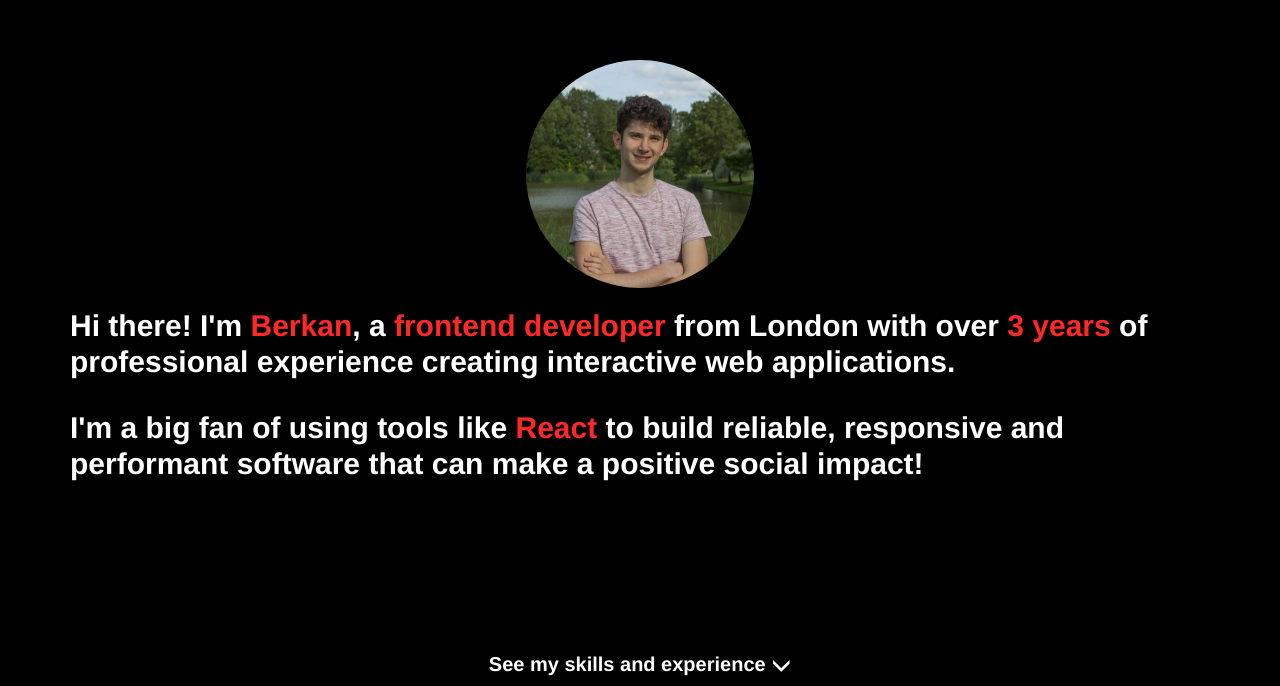
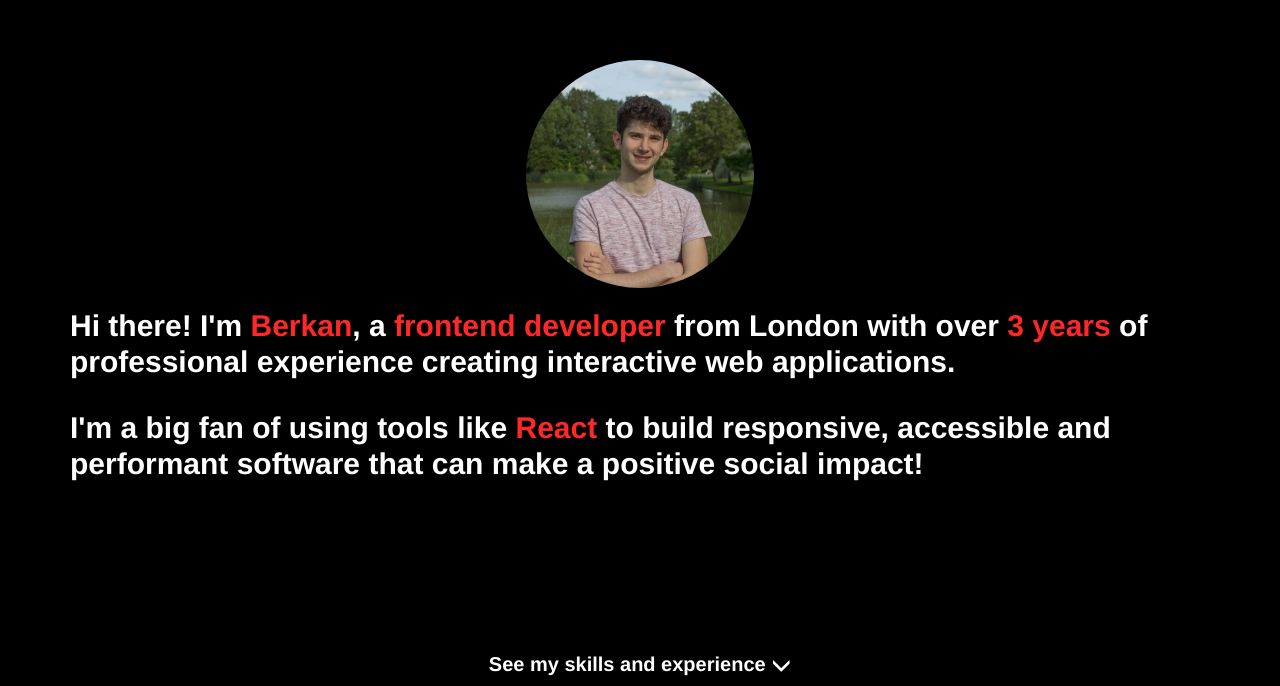
Before and after one commit to Berkan1/Berkan-Portfolio, a React (Create React App) app: page / in a window 1280 px wide. Shown: the part 114-800 px from the top of the page. Built offline with nearby package versions, Linux system fonts and the light colour scheme.

Commit message:
Text change

```diff
--- a/src/components/about-me.js
+++ b/src/components/about-me.js
@@ -9,7 +9,7 @@ function AboutMe() {
           <p>Hi there! I'm <span>Berkan</span>, a <span>frontend developer</span> from London with over <span>3
             years</span> of professional experience creating interactive web applications.
           </p><br/>
-          <p>I'm a big fan of using tools like <span>React</span> to build reliable, responsive and performant software that can make a positive social impact!
+          <p>I'm a big fan of using tools like <span>React</span> to build responsive, accessible and performant software that can make a positive social impact!
           </p>
         </article>
         <a href="#skills"><p className='link'>See my skills and experience <i className="glyphicon glyphicon-menu-down"></i></p></a>
```
